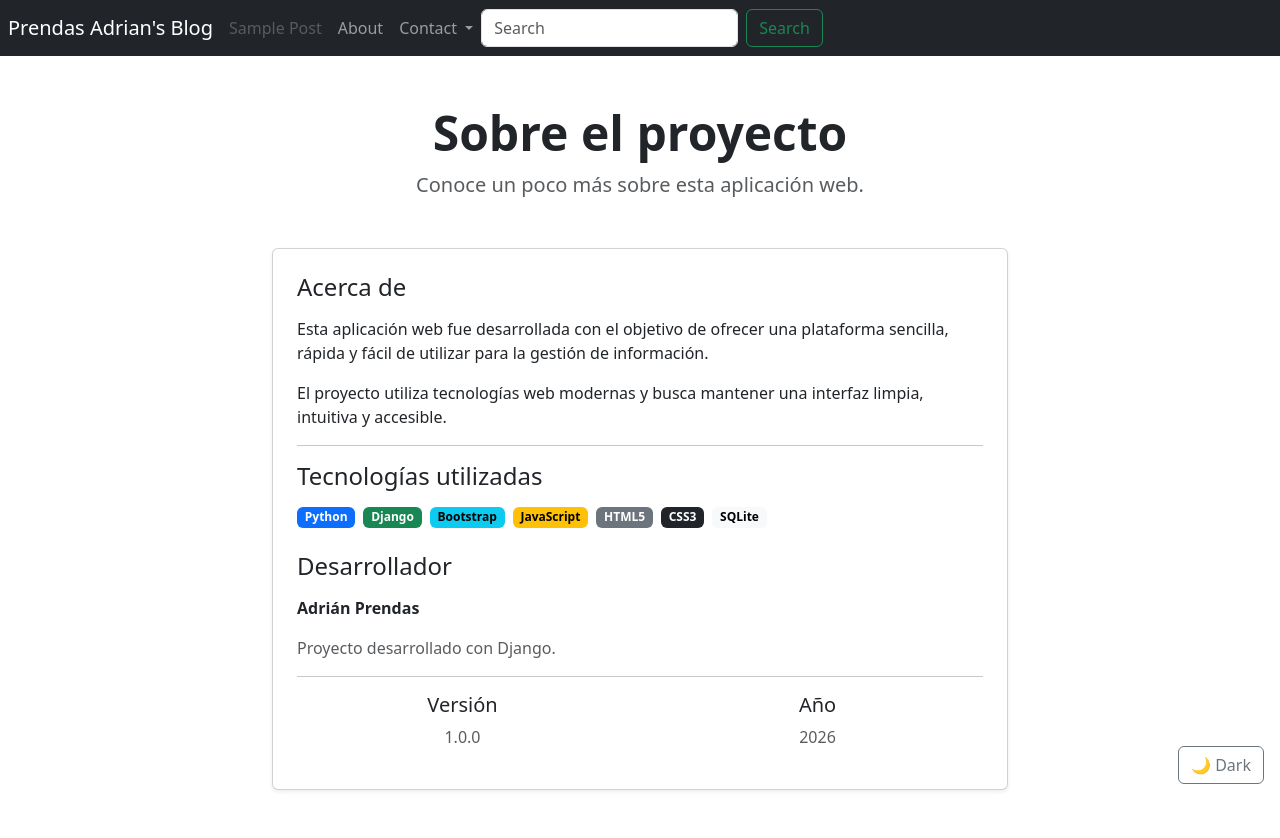
After one commit to prendas-adrian/blog, a Django app: template blog/templates/about.html in a window 1280 px wide. The commit adds this page. Run offline with Django 5.2, Linux system fonts and the light colour scheme; the template is opened without the code that fills it: values that come from a table or form of the project are taken from there, others are empty; tables that the repository leaves empty hold one stand-in row (values such as "Sample post").

Commit message:
templates

```diff
--- /dev/null
+++ b/blog/templates/about.html
@@ -0,0 +1,77 @@
+{% extends "base.html" %}
+
+{% block title %}About{% endblock %}
+
+{% block content %}
+<div class="container py-5">
+    <div class="row justify-content-center">
+        <div class="col-lg-8">
+
+            <div class="text-center mb-5">
+                <h1 class="display-5 fw-bold">Sobre el proyecto</h1>
+                <p class="lead text-muted">
+                    Conoce un poco más sobre esta aplicación web.
+                </p>
+            </div>
+
+            <div class="card shadow-sm">
+                <div class="card-body p-4">
+
+                    <h2 class="h4 mb-3">Acerca de</h2>
+
+                    <p>
+                        Esta aplicación web fue desarrollada con el objetivo
+                        de ofrecer una plataforma sencilla, rápida y fácil
+                        de utilizar para la gestión de información.
+                    </p>
+
+                    <p>
+                        El proyecto utiliza tecnologías web modernas y busca
+                        mantener una interfaz limpia, intuitiva y accesible.
+                    </p>
+
+                    <hr>
+
+                    <h2 class="h4 mb-3">Tecnologías utilizadas</h2>
+
+                    <div class="d-flex flex-wrap gap-2 mb-4">
+                        <span class="badge text-bg-primary">Python</span>
+                        <span class="badge text-bg-success">Django</span>
+                        <span class="badge text-bg-info">Bootstrap</span>
+                        <span class="badge text-bg-warning">JavaScript</span>
+                        <span class="badge text-bg-secondary">HTML5</span>
+                        <span class="badge text-bg-dark">CSS3</span>
+                        <span class="badge text-bg-light">SQLite</span>
+                    </div>
+
+                    <h2 class="h4 mb-3">Desarrollador</h2>
+
+                    <p>
+                        <strong>Adrián Prendas</strong>
+                    </p>
+
+                    <p class="text-muted">
+                        Proyecto desarrollado con Django.
+                    </p>
+
+                    <hr>
+
+                    <div class="row text-center">
+                        <div class="col-md-6">
+                            <h2 class="h5">Versión</h2>
+                            <p class="text-muted">1.0.0</p>
+                        </div>
+
+                        <div class="col-md-6">
+                            <h2 class="h5">Año</h2>
+                            <p class="text-muted">2026</p>
+                        </div>
+                    </div>
+
+                </div>
+            </div>
+
+        </div>
+    </div>
+</div>
+{% endblock %}
--- a/blog/templates/base.html
+++ b/blog/templates/base.html
@@ -8,9 +8,13 @@
     <title>{% block title %}My Blog{% endblock %}</title>
 </head>
 <body>
+    <button id="themeToggle" class="btn btn-outline-secondary position-fixed bottom-0 end-0 mb-3 me-3 z-3">
+        🌙 Dark
+    </button>
     {% include "include/header.html" %}
     {% block content %}{% endblock %}
     {% block scripts %}{% endblock %}
+    {% include "include/dark-mode-toggle.html"%}
     <script src="https://cdn.jsdelivr.net/npm/bootstrap@5.3.8/dist/js/bootstrap.bundle.min.js" crossorigin="anonymous"></script>
 </body>
 </html>
--- /dev/null
+++ b/blog/templates/include/dark-mode-toggle.html
@@ -0,0 +1,42 @@
+<script>
+    const button = document.getElementById('themeToggle');
+
+    if (button) {
+        const html = document.documentElement;
+        const header = document.getElementById("header")
+        const markdown_theme = document.getElementById("markdown-theme-css");
+
+        // Set initial label based on current theme
+        if (html.getAttribute('data-bs-theme') === 'dark') {
+            button.textContent = '☀️ Light';
+        } else {
+            button.textContent = '🌙 Dark';
+        }
+
+        button.addEventListener('click', () => {
+            if (html.getAttribute('data-bs-theme') === 'dark') {
+                html.setAttribute('data-bs-theme', 'light');
+                if (header) {
+                    header.setAttribute('data-bs-theme', 'light');
+                    header.classList.add("navbar-dark", "bg-dark")
+                    header.classList.remove("navbar-light", "bg-light")
+                }
+                if (markdown_theme) {
+                    markdown_theme.href = "https://cdn.jsdelivr.net/npm/prismjs@1.29.0/themes/prism-okaidia.min.css"
+                }
+                button.textContent = '🌙 Dark';
+            } else {
+                html.setAttribute('data-bs-theme', 'dark');
+                if (header) {
+                    header.setAttribute('data-bs-theme', 'dark');
+                    header.classList.remove("navbar-dark","bg-dark")
+                    header.classList.add("navbar-dark","bg-primary")
+                }
+                if (markdown_theme) {
+                    markdown_theme.href = "https://cdn.jsdelivr.net/npm/prismjs@1.29.0/themes/prism.min.css"
+                }
+                button.textContent = '☀️ Light';
+            }
+        });
+    }
+</script>
--- a/blog/templates/include/header.html
+++ b/blog/templates/include/header.html
@@ -1,4 +1,4 @@
-<nav class="navbar navbar-expand-lg navbar-dark bg-dark">
+<nav class="navbar navbar-expand-lg navbar-dark bg-dark" id="header">
   <a class="navbar-brand mx-2" href="{% url 'index-page' %}">Prendas Adrian's Blog</a>
   <button class="navbar-toggler" type="button" data-bs-toggle="collapse" data-bs-target="#navbarSupportedContent" aria-controls="navbarSupportedContent" aria-expanded="false" aria-label="Toggle navigation">
     <span class="navbar-toggler-icon"></span>
@@ -16,7 +16,7 @@
           </a>
       </li>
       <li class="nav-item">
-        <a class="nav-link" href="#">About</a>
+        <a class="nav-link" href="{% url 'about' %}">About</a>
       </li>
       <li class="nav-item dropdown">
         <a class="nav-link dropdown-toggle" href="#" id="navbarDropdown" role="button" data-bs-toggle="dropdown" aria-expanded="false">
@@ -37,8 +37,9 @@
         </div>
       </li>
     </ul>
-    <form class="d-flex align-items-center my-2 my-lg-0">
-      <input class="form-control me-2" type="search" placeholder="Search" aria-label="Search">
+    <form class="d-flex align-items-center my-2 my-lg-0" method="POST">
+      {% csrf_token %}
+      <input class="form-control me-2" type="search" placeholder="Search" aria-label="Search" name="search">
       <button class="btn btn-outline-success" type="submit">Search</button>
     </form>
   </div>
```
Also changed, not shown: blog/templates/include/post.html (deleted, +0 -11 lines), blog/templates/index.html (+24 -4 lines), blog/templates/post-page.html (+8 -2 lines).
